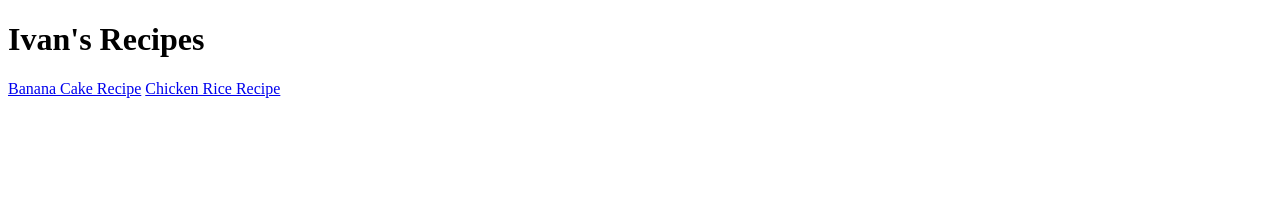
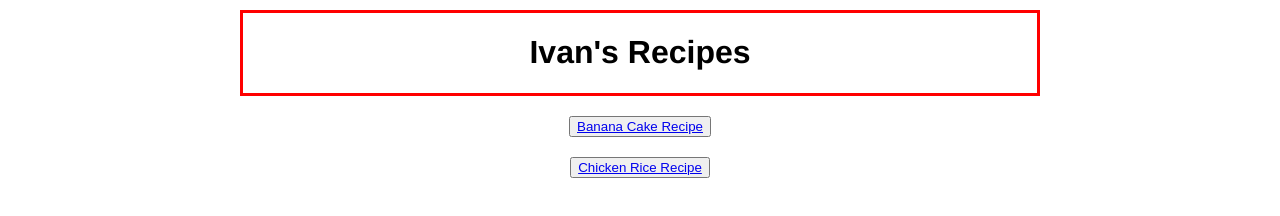
Before and after one commit to IvanLowLLH/odin-recipes, a plain HTML site: page index.html in a window 1280 px wide. Drawn offline with Linux system fonts and the light colour scheme.

Commit message:
Add some basic CSS style

```diff
--- a/index.html
+++ b/index.html
@@ -4,10 +4,18 @@
     <meta charset="UTF-8">
     <meta name="viewport" content="width=device-width, initial-scale=1.0">
     <title>Document</title>
+    <link rel="stylesheet" href="style.css">
 </head>
 <body>
-    <h1>Ivan's Recipes</h1>
-    <a href="./recipes/banana_cake.html">Banana Cake Recipe</a>
-    <a href="./recipes/chicken_rice.html">Chicken Rice Recipe</a>
+    <div class="main_title">
+        <h1>Ivan's Recipes</h1>
+    </div>
+    <button class="recipe_button">
+        <a href="./recipes/banana_cake.html">Banana Cake Recipe</a>
+    </button>
+    <button class="recipe_button">
+        <a href="./recipes/chicken_rice.html">Chicken Rice Recipe</a>
+    </button>
+
 </body>
 </html>
--- /dev/null
+++ b/style.css
@@ -0,0 +1,18 @@
+body {
+    background: white;
+    font-family: 'Helvetica';
+    max-width: 1000px;
+    margin: 0 auto;
+}
+
+.main_title {
+    text-align: center;
+    border: 3px solid red;
+    margin: 10px 100px;
+}
+
+.recipe_button {
+    display: block;
+    text-align: center;
+    margin: 20px auto;
+}
```
Also changed, not shown: recipes/banana_cake.html (+9 -2 lines), recipes/chicken_rice.html (+5 -1 lines).
